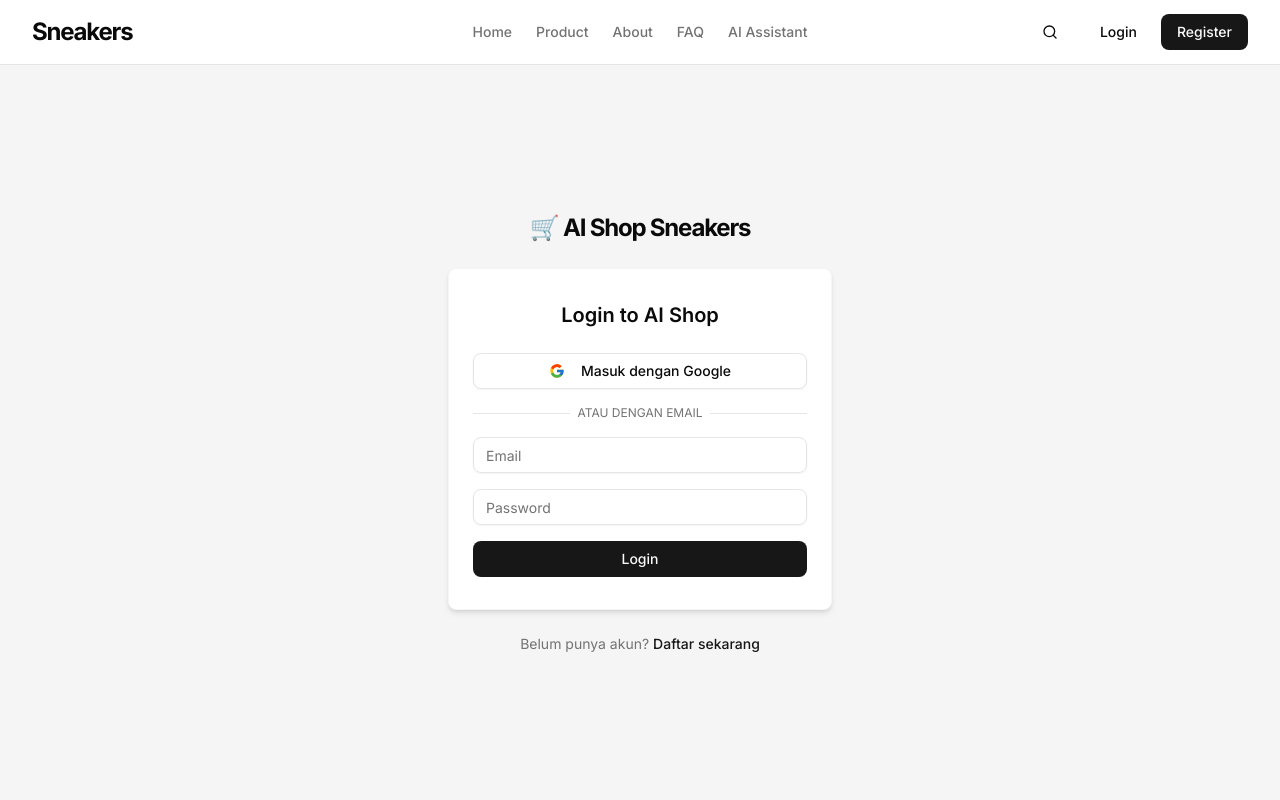
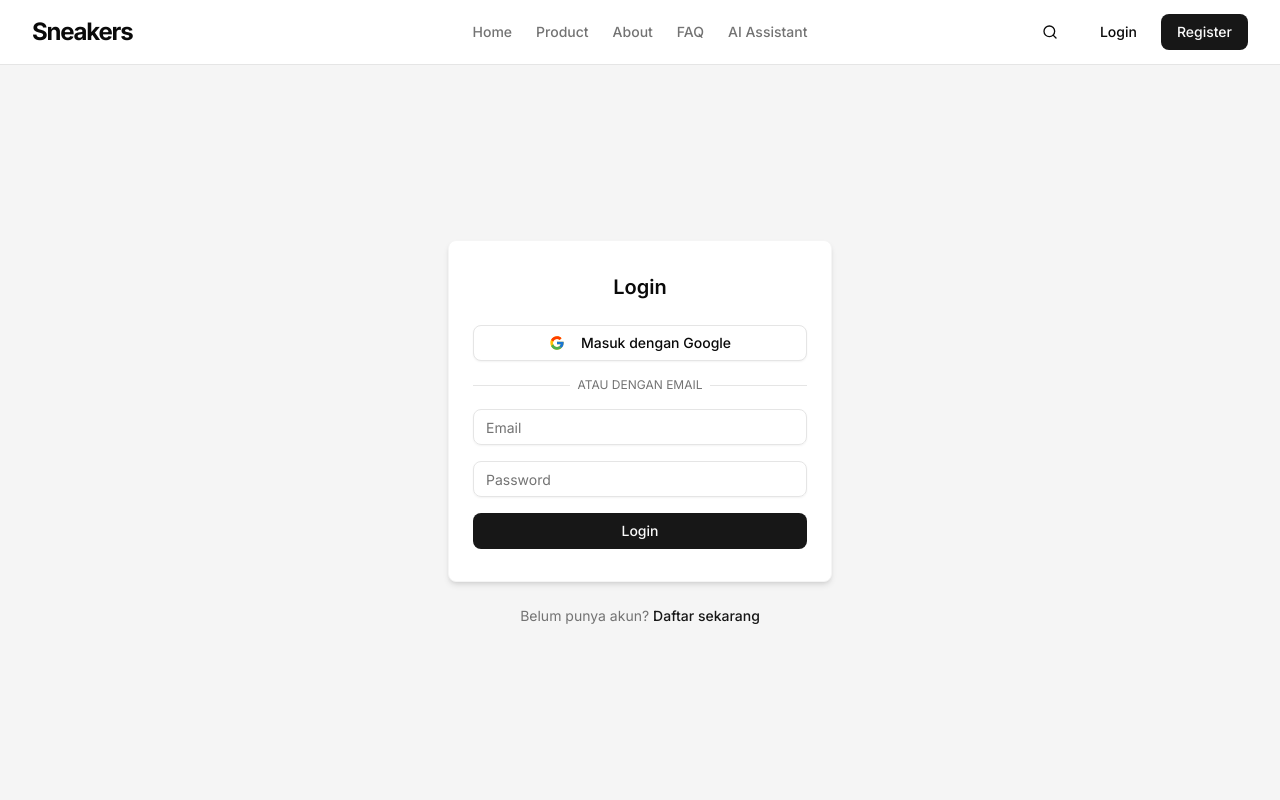
Before and after one commit to Zan701/ai-shop-sneakers, a Next.js app: page /login in a window 1280 px wide. Shown: the top 800 px of the page. Built offline with nearby package versions, Linux system fonts and the light colour scheme; no server answers.

Commit message:
Update Pada Bagian Regis dan Login

```diff
--- a/src/app/login/page.tsx
+++ b/src/app/login/page.tsx
@@ -24,7 +24,7 @@ interface Login1Props {
 }
 
 export default function LoginPage({
-  heading = "Login to AI Shop",
+  heading = "Login",
   logo = {
     url: "/",
     src: "https://deifkwefumgah.cloudfront.net/shadcnblocks/block/logos/shadcnblockscom-wordmark.svg",
@@ -69,9 +69,7 @@ export default function LoginPage({
       <div className="flex h-full min-h-[calc(100vh-4rem)] items-center justify-center p-4">
         {/* Logo & Container */}
         <div className="flex flex-col items-center gap-6 lg:justify-start">
-          <a href={logo.url} className="text-2xl font-bold tracking-tighter flex items-center gap-2">
-            🛒 AI Shop Sneakers
-          </a>
+
           <div className="flex w-full max-w-sm min-w-sm flex-col items-center gap-y-4 rounded-md border border-muted bg-background px-6 py-8 shadow-md">
             {heading && <h1 className="text-xl font-semibold mb-2">{heading}</h1>}
 
--- a/src/app/register/page.tsx
+++ b/src/app/register/page.tsx
@@ -62,9 +62,6 @@ export default function RegisterPage({
       <div className="flex h-full min-h-[calc(100vh-4rem)] items-center justify-center p-4">
         {/* Logo & Container */}
         <div className="flex flex-col items-center gap-6 lg:justify-start w-full">
-          <a href={logo.url} className="text-2xl font-bold tracking-tighter flex items-center gap-2">
-            🛒 AI Shop Sneakers
-          </a>
           <div className="flex w-full max-w-sm min-w-sm flex-col items-center gap-y-4 rounded-md border border-muted bg-background px-6 py-8 shadow-md">
             {heading && <h1 className="text-xl font-semibold mb-2">{heading}</h1>}
 
```
